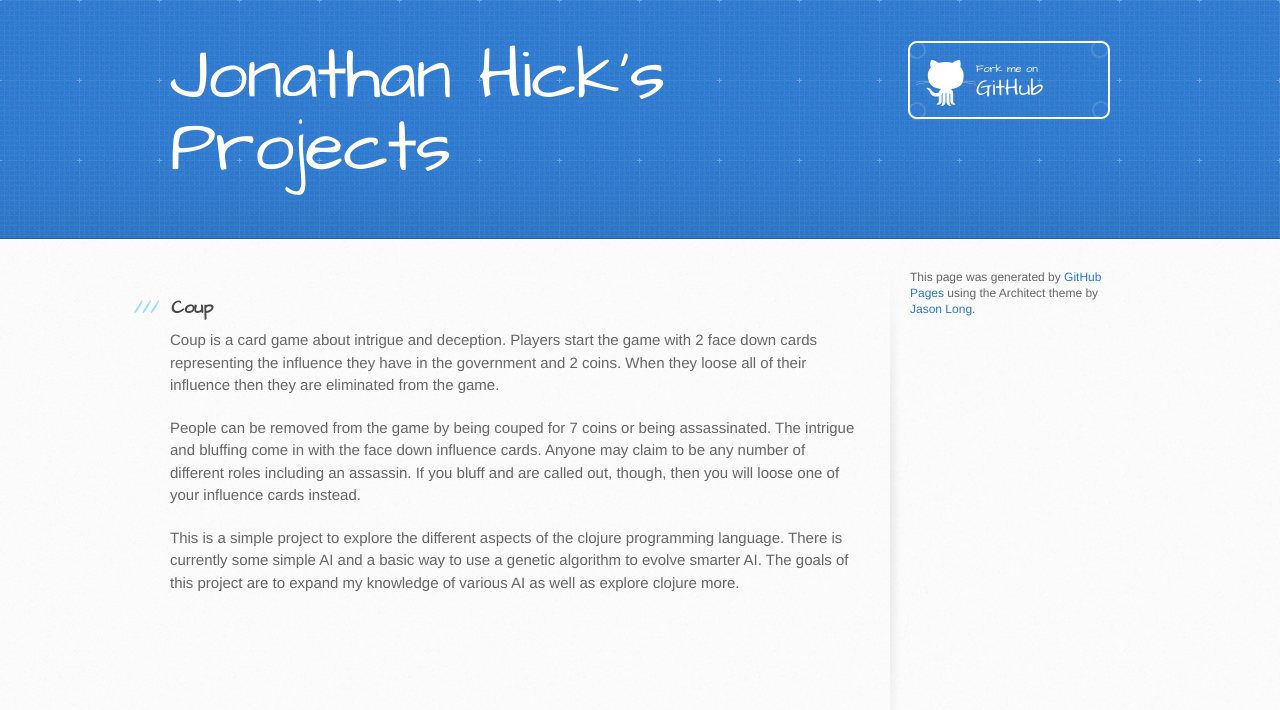
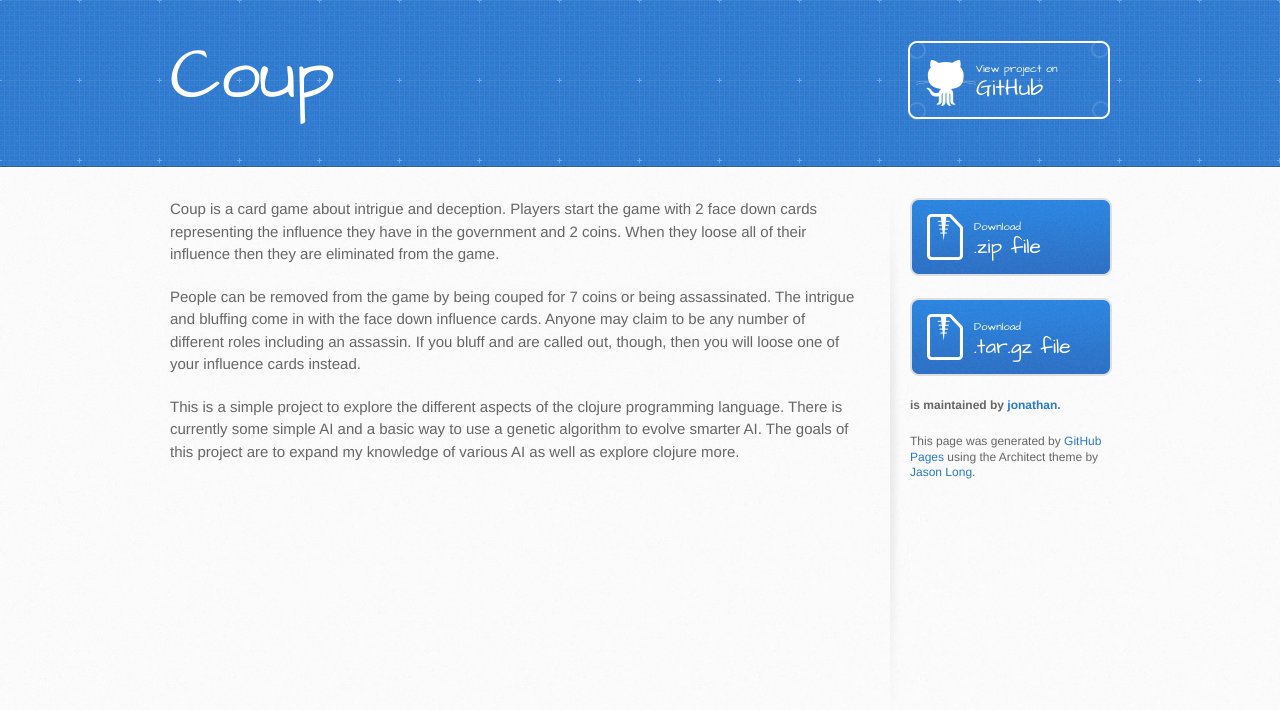
Before and after one commit to jonathan/coup, a plain HTML site: page index.html in a window 1280 px wide. Drawn offline with Linux system fonts and the light colour scheme.

Commit message:
Create gh-pages branch via GitHub

```diff
--- a/index.html
+++ b/index.html
@@ -13,33 +13,32 @@
     <script src="//html5shiv.googlecode.com/svn/trunk/html5.js"></script>
     <![endif]-->
 
-    <title>Jonathan Hick&#39;s Projects by jonathan</title>
+    <title>Coup by jonathan</title>
   </head>
 
   <body>
     <header>
       <div class="inner">
-        <h1>Jonathan Hick&#39;s Projects</h1>
+        <h1>Coup</h1>
         <h2></h2>
-        <a href="https://github.com/jonathan/coup" class="button"><small>Fork me on</small>GitHub</a>
+        <a href="https://github.com/jonathan/coup" class="button"><small>View project on</small>GitHub</a>
       </div>
     </header>
 
     <div id="content-wrapper">
       <div class="inner clearfix">
         <section id="main-content">
-          <h3>
-            Coup
-          </h3>
           <p>Coup is a card game about intrigue and deception. Players start
 the game with 2 face down cards representing the influence they
 have in the government and 2 coins. When they loose all of their
 influence then they are eliminated from the game.</p>
+
 <p>People can be removed from the game by being couped for 7 coins or
 being assassinated. The intrigue and bluffing come in with the face
 down influence cards. Anyone may claim to be any number of different
 roles including an assassin. If you bluff and are called out, though,
 then you will loose one of your influence cards instead.</p>
+
 <p>This is a simple project to explore the different aspects of
 the clojure programming language. There is currently some simple AI
 and a basic way to use a genetic algorithm to evolve smarter AI. The
@@ -48,7 +47,16 @@
         </section>
 
         <aside id="sidebar">
+          <a href="https://github.com/jonathan/coup/zipball/master" class="button">
+            <small>Download</small>
+            .zip file
+          </a>
+          <a href="https://github.com/jonathan/coup/tarball/master" class="button">
+            <small>Download</small>
+            .tar.gz file
+          </a>
 
+          <p class="repo-owner"><a href="https://github.com/jonathan/coup"></a> is maintained by <a href="https://github.com/jonathan">jonathan</a>.</p>
 
           <p>This page was generated by <a href="https://pages.github.com">GitHub Pages</a> using the Architect theme by <a href="https://twitter.com/jasonlong">Jason Long</a>.</p>
         </aside>
--- a/params.json
+++ b/params.json
@@ -1 +1 @@
-{"name":"Coup","tagline":"","body":"### Welcome to my portfolio\r\n","google":"","note":"Don't delete this file! It's used internally to help with page regeneration."}
+{"name":"Coup","tagline":"","body":"Coup is a card game about intrigue and deception. Players start\r\nthe game with 2 face down cards representing the influence they\r\nhave in the government and 2 coins. When they loose all of their\r\ninfluence then they are eliminated from the game.\r\n\r\nPeople can be removed from the game by being couped for 7 coins or\r\nbeing assassinated. The intrigue and bluffing come in with the face\r\ndown influence cards. Anyone may claim to be any number of different\r\nroles including an assassin. If you bluff and are called out, though,\r\nthen you will loose one of your influence cards instead.\r\n\r\nThis is a simple project to explore the different aspects of\r\nthe clojure programming language. There is currently some simple AI\r\nand a basic way to use a genetic algorithm to evolve smarter AI. The\r\ngoals of this project are to expand my knowledge of various AI as\r\nwell as explore clojure more.","google":"","note":"Don't delete this file! It's used internally to help with page regeneration."}
```
Lines whose indentation alone changed are shown as unchanged.
